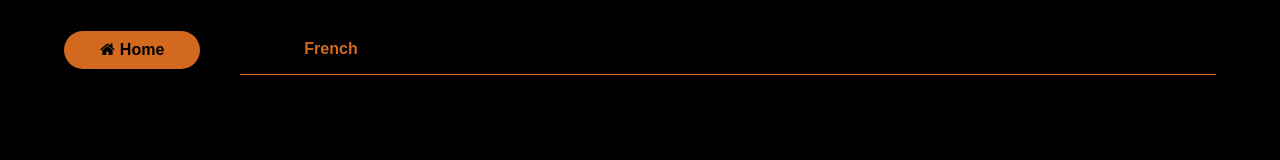
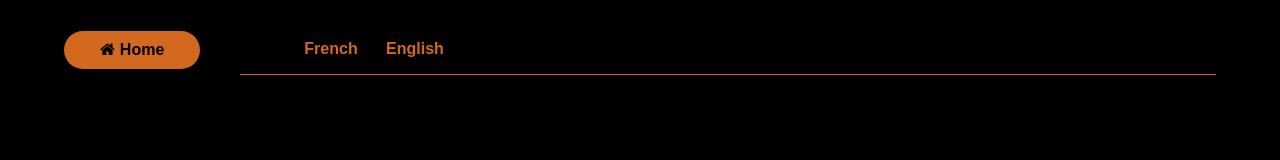
Before and after one commit to thomasdio/Halloween-Project-Thomas-Laura, a plain HTML site: page index.html in a window 1280 px wide. Shown: the top 160 px of the page. Drawn offline with Linux system fonts and the light colour scheme.

Commit message:
Create link of English page

```diff
--- a/index.html
+++ b/index.html
@@ -103,6 +103,7 @@ i{
         <nav class="navigation">
           <ul>
             <a class="navigation--item" href="French_Happy_Halloween.html">French</a>
+            <a class="navigation--item" href="English_Happy_Halloween.html">English</a>
           </ul>
         </nav>
       </header>
```
